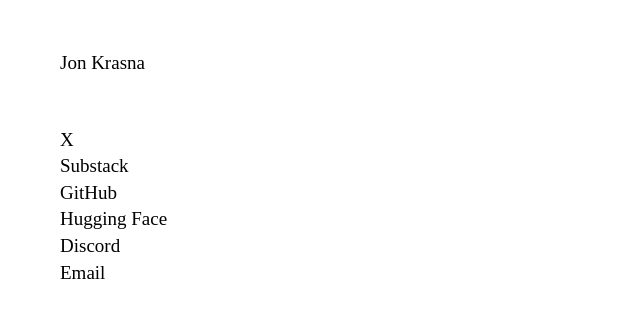
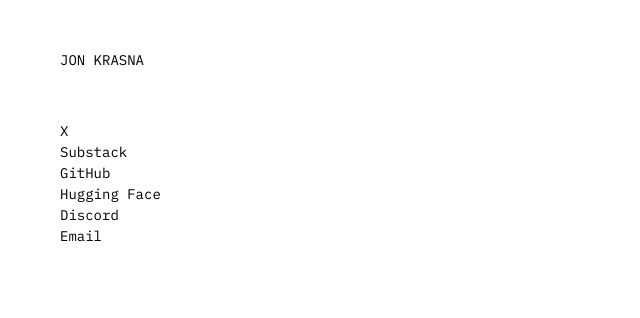
Before and after one commit to jonkrasna/jonkrasna.github.io, a plain HTML site: page index.html in a window 1280 px wide. Shown: the whole page, without its empty margins (0-640 px from the left). Drawn offline with Linux system fonts and the light colour scheme.

Commit message:
Update index.html

```diff
--- a/index.html
+++ b/index.html
@@ -2,7 +2,8 @@
 <html lang="en">
     <head>
         <meta charset="UTF-8" />
-        <link rel="icon" type="image/x-icon" href="favicon.ico" />
+        <link rel="icon" type="image/x-icon" href="favicon.ico">
+        <meta name="author" content="Jon Krasna">
         <title>Jon Krasna</title>
         <meta
             name="description"
@@ -11,7 +12,7 @@
         <meta name="viewport" content="width=device-width, initial-scale=1.0" />
 
         <!-- Open Graph Meta Tags -->
-        <meta property="og:url" content="https://jonkrasna.github.io" />
+        <meta property="og:url" content="https://jonkrasna.com" />
         <meta property="og:type" content="website" />
         <meta property="og:title" content="Jon Krasna" />
         <meta property="og:description" content="Jon Krasna's website." />
@@ -19,23 +20,30 @@
         <!-- Twitter Meta Tags -->
         <meta name="twitter:card" content="summary" />
         <meta name="twitter:site" content="@jonkrasna" />
-        <meta property="twitter:domain" content="jonkrasna.github.io" />
-        <meta property="twitter:url" content="https://jonkrasna.github.io" />
+        <meta property="twitter:domain" content="jonkrasna.com" />
+        <meta property="twitter:url" content="https://jonkrasna.com" />
         <meta name="twitter:title" content="Jon Krasna" />
         <meta name="twitter:description" content="Jon Krasna's website." />
 
+        <link rel="stylesheet" href="https://fonts.googleapis.com/css2?family=IBM+Plex+Mono&display=swap">
+
         <style>
             body {
-                line-height: 1.4;
-                font-size: 19px;
+                line-height: 1.5em;
+                font-size: 14px;
                 margin: 0;
                 padding: 0;
-                font-family: "Times New Roman", Times, serif;
+                font-family: "IBM Plex Mono", monospace;
             }
             #maincontent {
                 max-width: 650px;
                 margin: 50px 50px;
                 padding: 0 10px;
+            }
+            h1 {
+                font: inherit;
+                text-transform: uppercase;
+                margin-bottom: 50px;
             }
             a {
                 color: #000;
@@ -51,6 +59,7 @@
                 position: absolute;
                 left: 100%;
                 margin-left: 10px;
+                margin-top: -1px;
                 opacity: 0;
                 pointer-events: none;
             }
@@ -79,39 +88,21 @@
                 a::after {
                     content: none;
                 }
+                body {
+                    font-size: 16px;
+                };
             }
         </style>
     </head>
 
     <body>
         <div id="maincontent">
-            <p style="margin-bottom: 50px">Jon Krasna</p>
-            <a href="https://x.com/jonkrasna" target="_blank" data-text="X"></a
-            ><br />
-            <a
-                href="https://jonkrasna.substack.com"
-                target="_blank"
-                data-text="Substack"
-            ></a
-            ><br />
-            <a
-                href="https://github.com/jonkrasna"
-                target="_blank"
-                data-text="GitHub"
-            ></a
-            ><br />
-            <a
-                href="https://huggingface.com/jonkrasna"
-                target="_blank"
-                data-text="Hugging Face"
-            ></a
-            ><br />
-            <a
-                href="https://discordapp.com/users/jonkrasna"
-                target="_blank"
-                data-text="Discord"
-            ></a
-            ><br />
+            <h1>Jon Krasna</h1>
+            <a href="https://x.com/jonkrasna" target="_blank" rel="noopener" data-text="X"></a><br />
+            <a href="https://jonkrasna.substack.com" target="_blank" rel="noopener" data-text="Substack"></a><br />
+            <a href="https://github.com/jonkrasna" target="_blank" rel="noopener" data-text="GitHub"></a><br />
+            <a href="https://huggingface.com/jonkrasna" target="_blank" rel="noopener" data-text="Hugging Face"></a><br />
+            <a href="https://discordapp.com/users/jonkrasna" target="_blank" rel="noopener" data-text="Discord"></a><br />
             <a href="mailto:jonkrasna@gmail.com" data-text="Email"></a><br />
         </div>
     </body>
```
